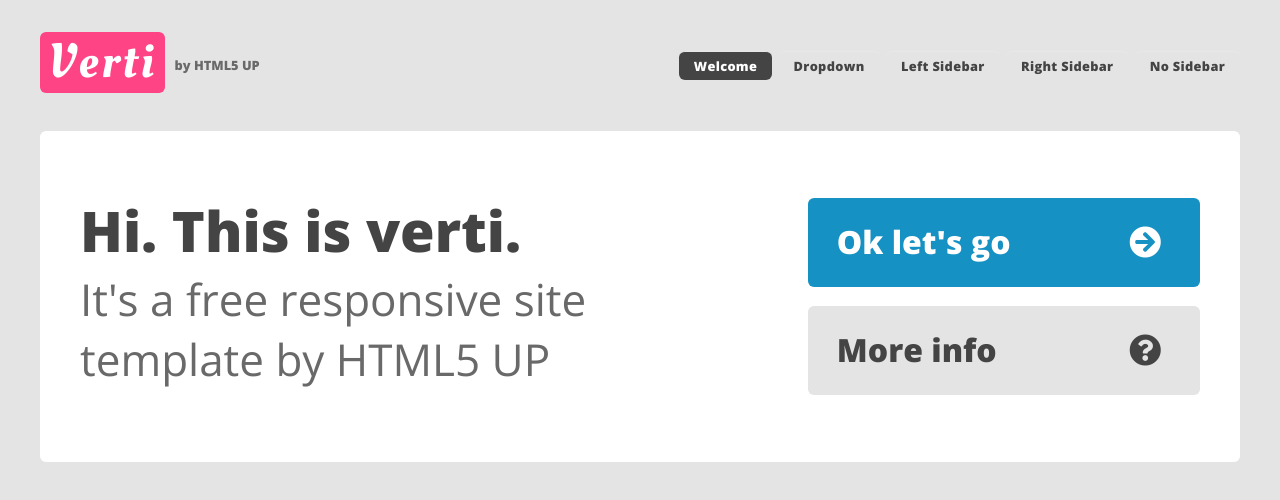
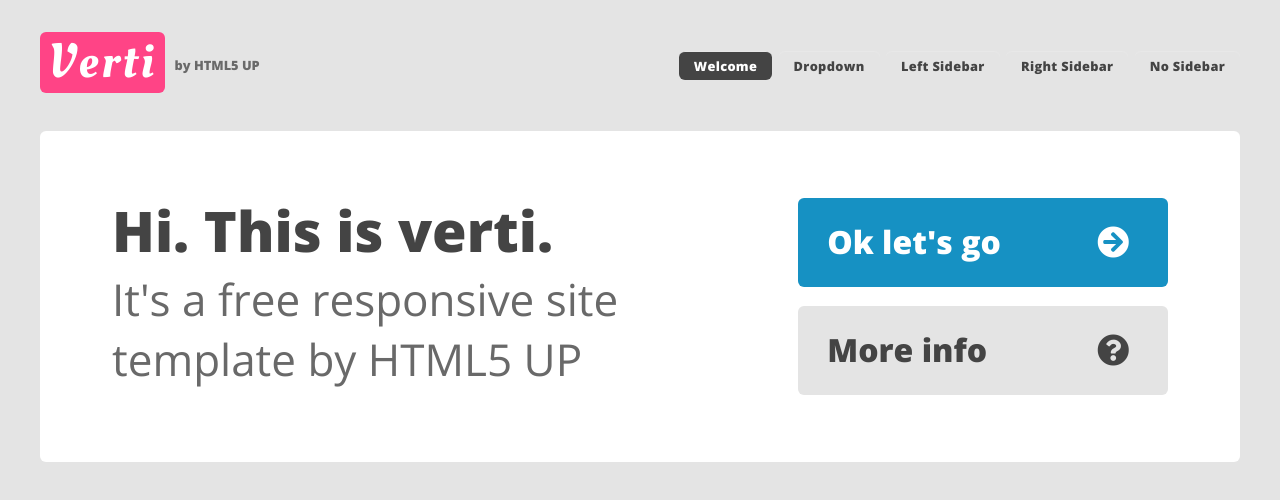
Before and after one commit to pawel-peksa/Verti, a website: page index.html in a window 1280 px wide. Drawn offline with nearby package versions, Linux system fonts and the light colour scheme.

Commit message:
increase latheral padding for banner on dekstop

```diff
--- a/scss/_banner.scss
+++ b/scss/_banner.scss
@@ -1,8 +1,3 @@
-// .banner,
-// .banner * {
-//   border: 1px solid green;
-// }
-
 .banner {
   background-color: $bgLightColor;
   padding: 0 20px;
@@ -16,6 +11,7 @@
     display: flex;
     justify-content: space-between;
     margin: 0 auto;
+    padding: 2.5rem 4.5rem;
   }
   .text-wrapper,
   .button-wrapper {
```
Also changed, not shown: css/main.css, 1 other file.
